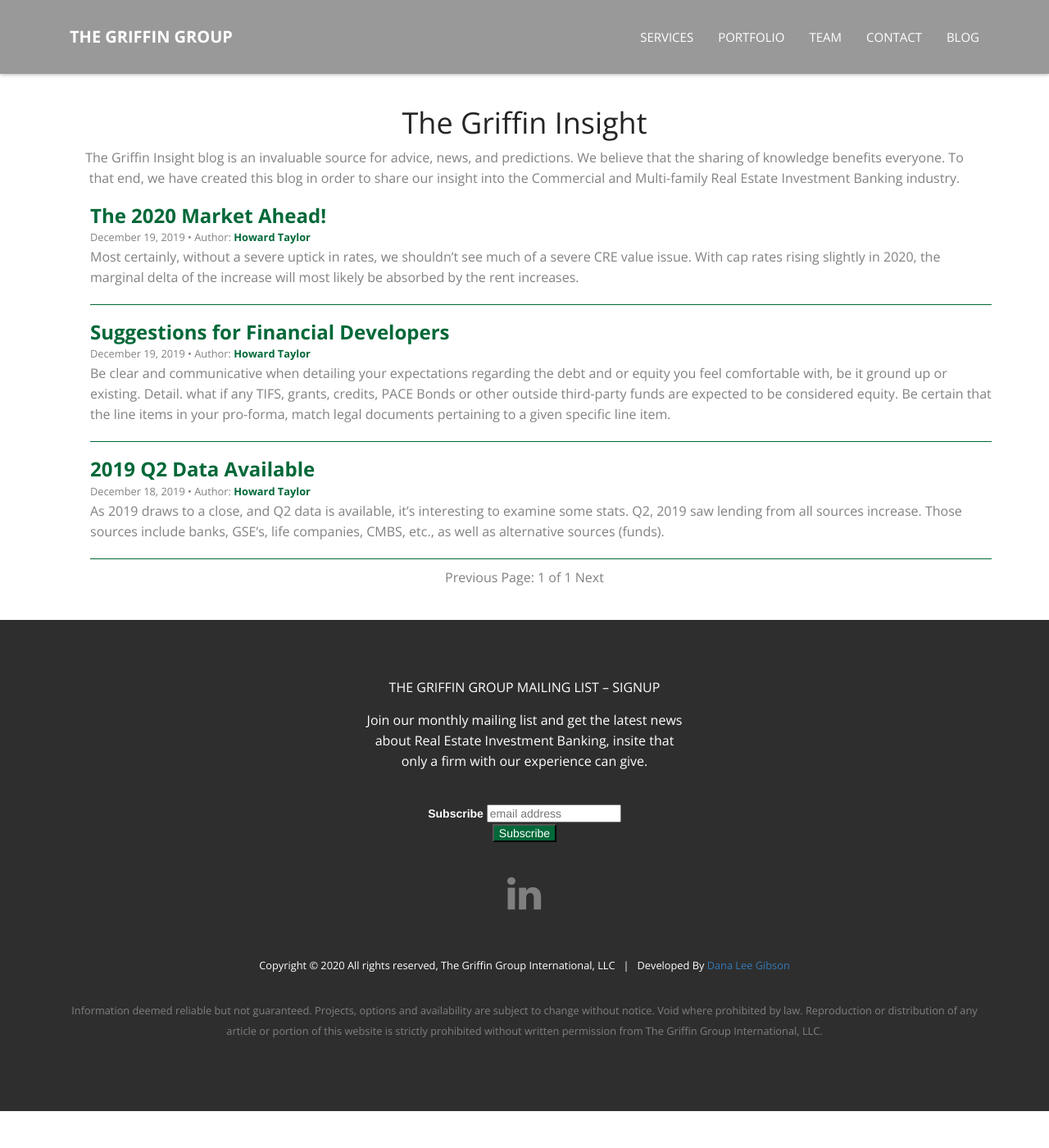
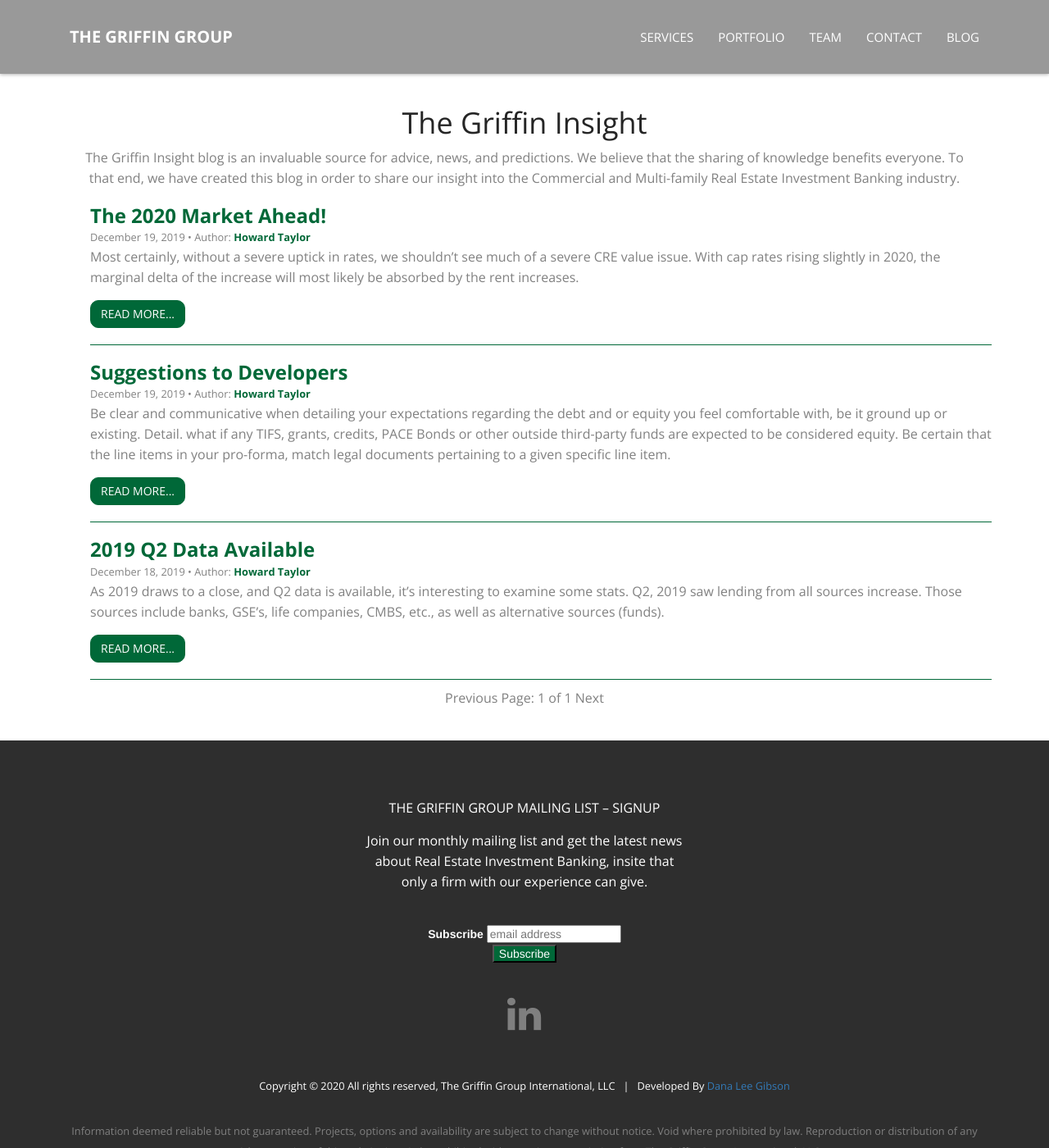
Before and after one commit to FatMan50/griffin-blog, a Jekyll site: the page built from blog/index.html, in a window 1280 px wide and 1400 px high. Shown: the whole window at 82% size. Built offline with Jekyll 4.4.1, drawn with Linux system fonts in a browser that asks for light colours; the list of posts is cut into pages by our own code; comment, search, counter and statistics services are not loaded.

Commit message:
more adjustments 4

```diff
--- a/_posts/2019-12-19-suggestions-for-financial-developers.markdown
+++ b/_posts/2019-12-19-suggestions-for-financial-developers.markdown
@@ -1,6 +1,6 @@
 ---
 layout: post
-title:  "Suggestions for Financial Developers"
+title:  "Suggestions to Developers"
 description: "Be clear and communicative when detailing your expectations regarding the debt and or equity you feel comfortable with, be it ground up or existing."
 date:   2019-12-19
 author: Howard Taylor
--- a/assets/css/griffin-custom.css
+++ b/assets/css/griffin-custom.css
@@ -57,6 +57,21 @@
   background-color: #006838;
 }
 
+.g-post-list  .btn-primary {
+  border-radius: 10px;
+  background-color: #006838;
+  color: #fff;
+  margin-top: 15px;
+  border: 1px solid #006838;
+}
+
+.g-post-list  .btn-primary:hover {
+  background-color: #fff;
+  color: #006838;
+  border: 1px solid #006838;
+  font-weight: 600;
+}
+
 .service-item p {
   padding-bottom: 15px;
 }
--- a/blog/index.html
+++ b/blog/index.html
@@ -21,6 +21,8 @@
                 <h3><a href="{{site.baseurl}}{{ post.url }}">{{ post.title }}</a></h3>
                 <span class="g-date">{{ post.date | date: '%B %d, %Y' }} • Author: <strong>{{ post.author }}</strong></span>
                 {{ post.excerpt }}
+
+                <a class="btn btn-primary" href="{{site.baseurl}}{{ post.url }}" role="button" title="Read more about {{ post.title }}">Read More...</a>
               </li>
             {% endfor %}
           </ul>
```
